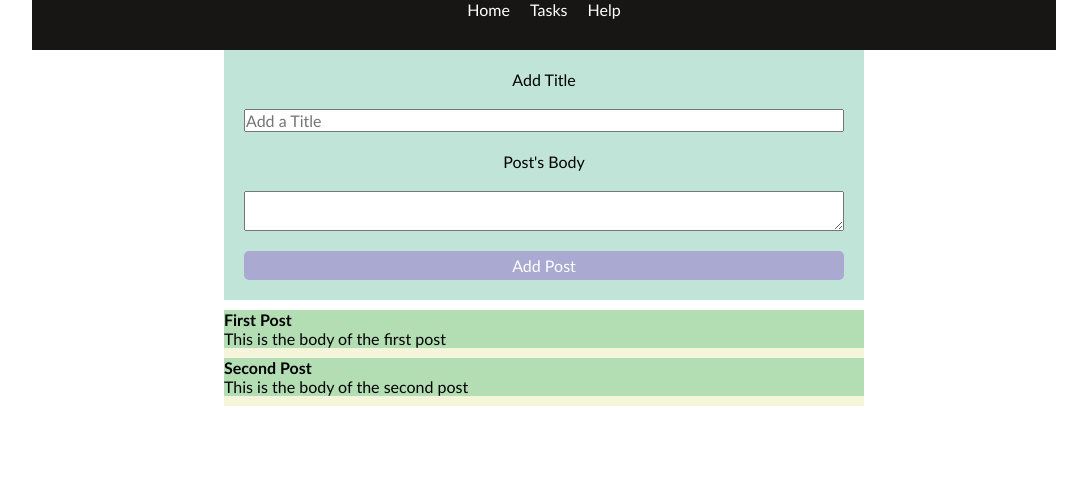
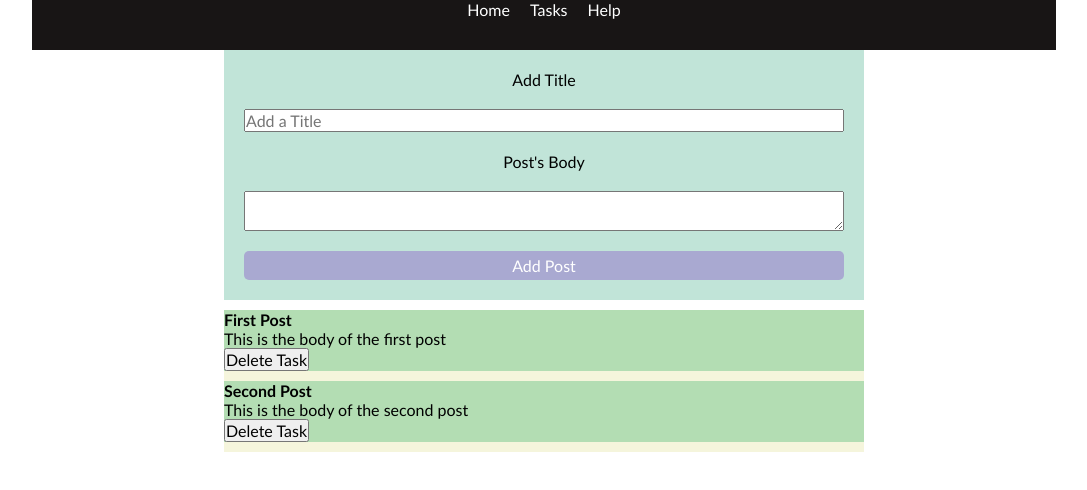
Before and after one commit to Tetka3/advanced-task-app, a React (Vite) app: page / in a window 1280 px wide. Shown: the top 490 px of the page, without its empty margins (96-1183 px from the left). Built offline with nearby package versions, Linux system fonts and the light colour scheme.

Commit message:
first commit

```diff
--- a/src/components/Task.jsx
+++ b/src/components/Task.jsx
@@ -5,6 +5,7 @@ const Task = ({ task }) => {
     <div className='task' >
         <h2 >{task.title}</h2>
         <p>{task.body}</p>
+        <button>Delete Task</button>
     </div>
   )
 }
```
